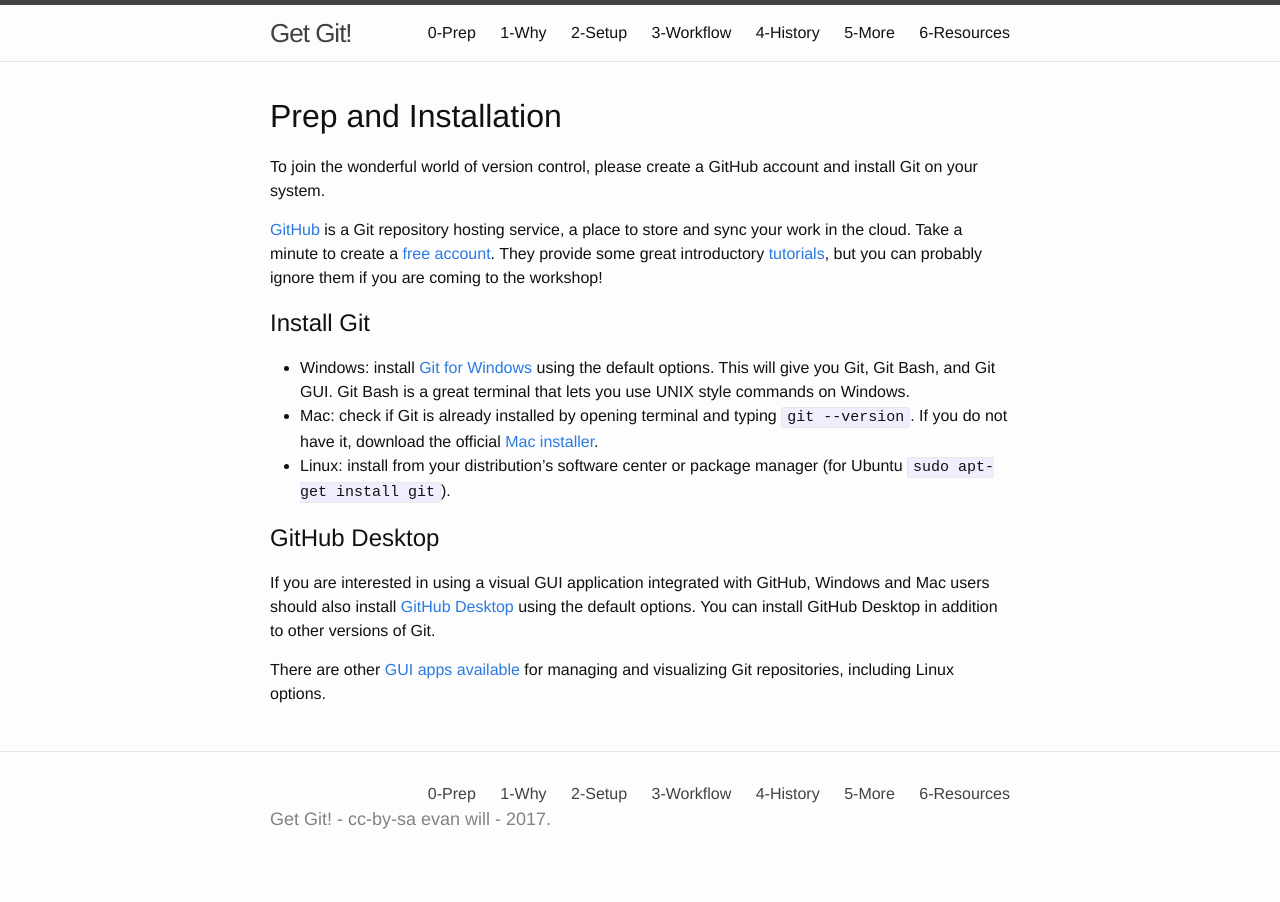
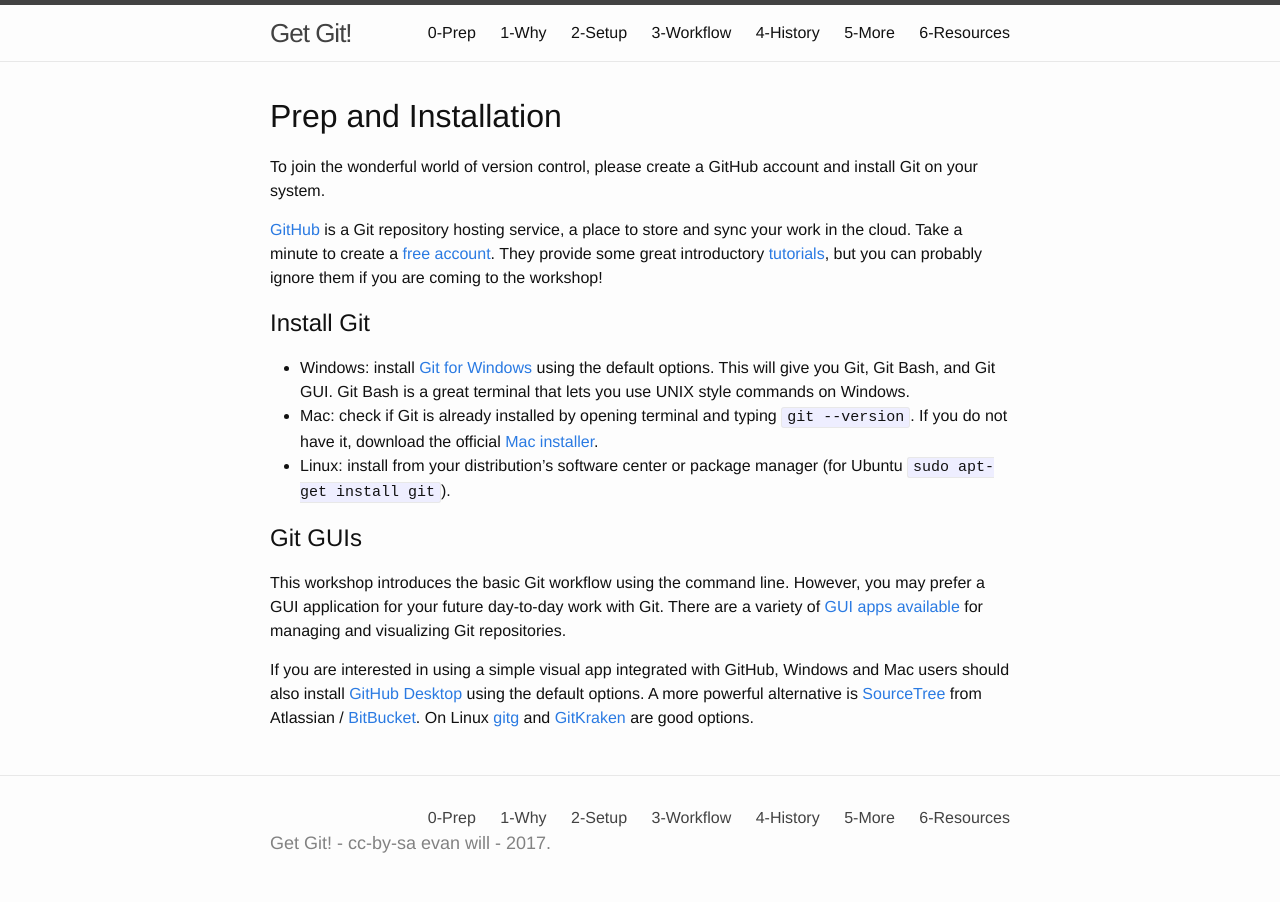
Before and after one commit to uidaholib/get-git, a Jekyll site: the page built from 0prep.md, in a window 1280 px wide. Built offline with Jekyll 4.4.1, drawn with Linux system fonts in a browser that asks for light colours.

```diff
--- a/0prep.md
+++ b/0prep.md
@@ -17,9 +17,12 @@ They provide some great introductory [tutorials](https://guides.github.com/), bu
 - Mac: check if Git is already installed by opening terminal and typing `git --version`. If you do not have it, download the official [Mac installer](https://git-scm.com/downloads).
 - Linux: install from your distribution's software center or package manager (for Ubuntu `sudo apt-get install git`).
 
-## GitHub Desktop
+## Git GUIs
 
-If you are interested in using a visual GUI application integrated with GitHub, Windows and Mac users should also install [GitHub Desktop](https://desktop.github.com/) using the default options.
-You can install GitHub Desktop in addition to other versions of Git.
+This workshop introduces the basic Git workflow using the command line.
+However, you may prefer a GUI application for your future day-to-day work with Git.
+There are a variety of [GUI apps available](https://git-scm.com/downloads/guis) for managing and visualizing Git repositories.
 
-There are other [GUI apps available](https://git-scm.com/downloads/guis) for managing and visualizing Git repositories, including Linux options.
+If you are interested in using a simple visual app integrated with GitHub, Windows and Mac users should also install [GitHub Desktop](https://desktop.github.com/) using the default options.
+A more powerful alternative is [SourceTree](https://www.sourcetreeapp.com/) from Atlassian / [BitBucket](https://bitbucket.org/).
+On Linux [gitg](https://wiki.gnome.org/Apps/Gitg/) and [GitKraken](https://www.gitkraken.com/) are good options.
```
Also changed, not shown: 6resources.md (+4 -4 lines).
